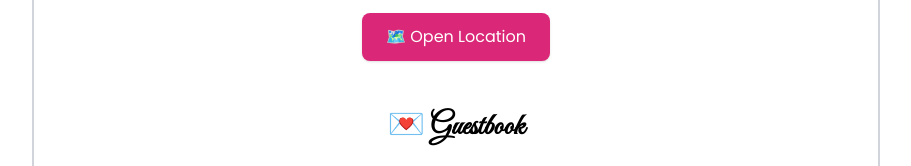
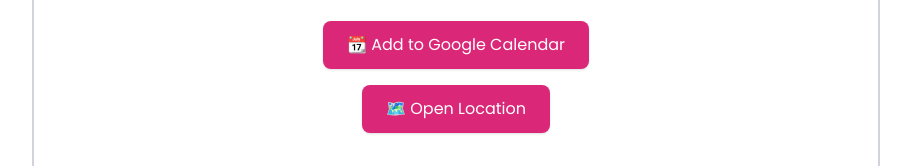
Before and after one commit to Peter474/W-template-, a plain HTML site: page index.html in a window 1280 px wide. Shown: the part 1373-1539 px from the top of the page, without its empty margins (184-1095 px from the left). Drawn offline with nearby package versions, Linux system fonts and the light colour scheme.

Commit message:
Update index.html

```diff
--- a/index.html
+++ b/index.html
@@ -59,23 +59,38 @@
   <section id="event-section" class="py-12 bg-white">
     <div class="max-w-4xl mx-auto px-6">
       <div class="border-2 border-gray-300 rounded-xl p-8">
-
 <!-- Schedule Section -->
 <div id="schedule" class="text-center mb-12">
   <h2 class="text-4xl font-semibold text-center mb-6">📅 Schedule</h2>
 
-          <!-- Placeholder venue info: edit before use -->
   <p class="text-gray-700 text-lg">📍 Venue: [Venue Name / Address]</p>
   <p class="text-gray-700 text-lg mt-2">🕗 Time: 7:00 PM</p>
   <p class="text-gray-700 text-lg mt-2">📆 Date: January 1, 2026</p>
 
-          <!-- Map iframe (example). Replace src with real map embed or remove if you don't want it. -->
+  <!-- Map iframe (example). Replace src with real map embed -->
   <div class="mt-6">
     <iframe
       src="https://www.google.com/maps/embed?pb=!1m18!1m12!1m3!1d3241.0000000000005!2d31.2357!3d30.0444!2m3!1f0!2f0!3f0!3m2!1i1024!2i768!4f13.1!3m3!1m2!1s0x1458400000000000%3A0x0000000000000000!2sPlaceholder%20Location!5e0!3m2!1sen!2seg!4v0000000000000"
       width="100%" height="300" style="border-radius: 20px;" allowfullscreen="" loading="lazy" referrerpolicy="no-referrer-when-downgrade">
     </iframe>
   </div>
+
+  <!-- Google Calendar Button -->
+  <div class="text-center mt-6">
+    <a
+      href="https://www.google.com/calendar/render?action=TEMPLATE&text=Alex+%26+Samira+Wedding&dates=20260101T190000Z/20260101T200000Z&details=Join+us+for+the+wedding+celebration+of+Alex+%26+Samira!&location=[Venue+Name+%2F+Address]&sf=true&output=xml"
+      target="_blank" rel="noopener noreferrer"
+      class="inline-block bg-pink-600 text-white font-medium px-6 py-3 rounded-lg shadow hover:bg-pink-700 transition">
+      📆 Add to Google Calendar
+    </a>
+  </div>
+
+  <!-- Directions button -->
+  <div class="text-center mt-4">
+    <a href="#" id="open-map-btn"
+       target="_blank" rel="noopener noreferrer"
+       class="inline-block bg-pink-600 text-white font-me
+
 
           <!-- Directions button: replace href with real Google Maps link -->
           <div class="text-center mt-4">
```
Lines whose indentation alone changed are shown as unchanged.
